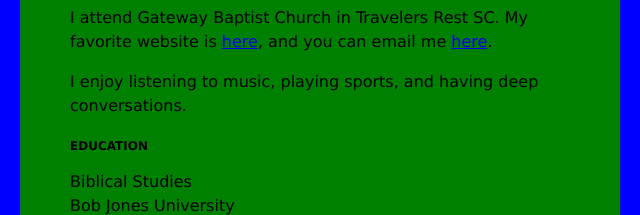
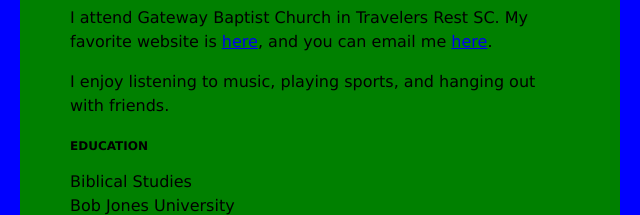
Before and after one commit to connor1513/connor1513.github.io, a plain HTML site: page index.html in a window 1280 px wide. Shown: the part 152-367 px from the top of the page, 320-960 px from the left. Drawn offline with Linux system fonts and the light colour scheme.

Commit message:
Update index.html

```diff
--- a/index.html
+++ b/index.html
@@ -40,7 +40,7 @@
             <a href="mailto:calle779@students.bju.edu">here</a>.
          </p>
          <p>
-            I enjoy listening to music, playing sports, and having deep conversations.
+            I enjoy listening to music, playing sports, and hanging out with friends.
          </p>
         <h3>EDUCATION</h3>
         Biblical Studies<br />
```
